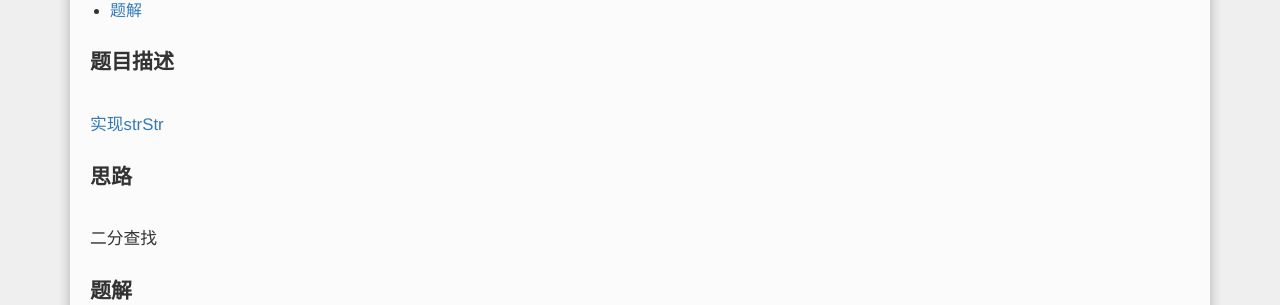
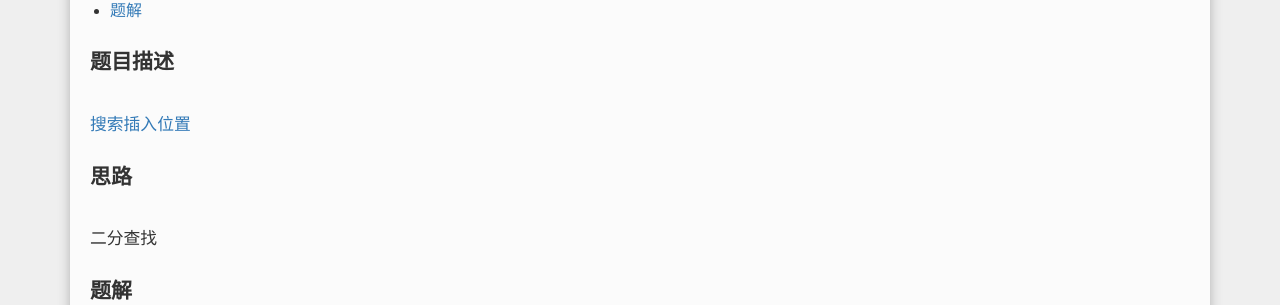
Before and after one commit to YurieSun/YurieSun.github.io, a Jekyll site: the page built from _posts/2019-10-15-leetcode-0035-search-insert-position.md, in a window 1280 px wide. Shown: the part 256-561 px from the top of the page. Built offline with Jekyll 4.4.1, drawn with Linux system fonts in a browser that asks for light colours.

Commit message:
revise problem title

```diff
--- a/_posts/2019-10-15-leetcode-0035-search-insert-position.md
+++ b/_posts/2019-10-15-leetcode-0035-search-insert-position.md
@@ -8,7 +8,7 @@ tags: [solving LeetCode]
 ---
 
 ### 题目描述
-[实现strStr](https://leetcode-cn.com/problems/search-insert-position/)
+[搜索插入位置](https://leetcode-cn.com/problems/search-insert-position/)
 
 ### 思路
 二分查找
```
